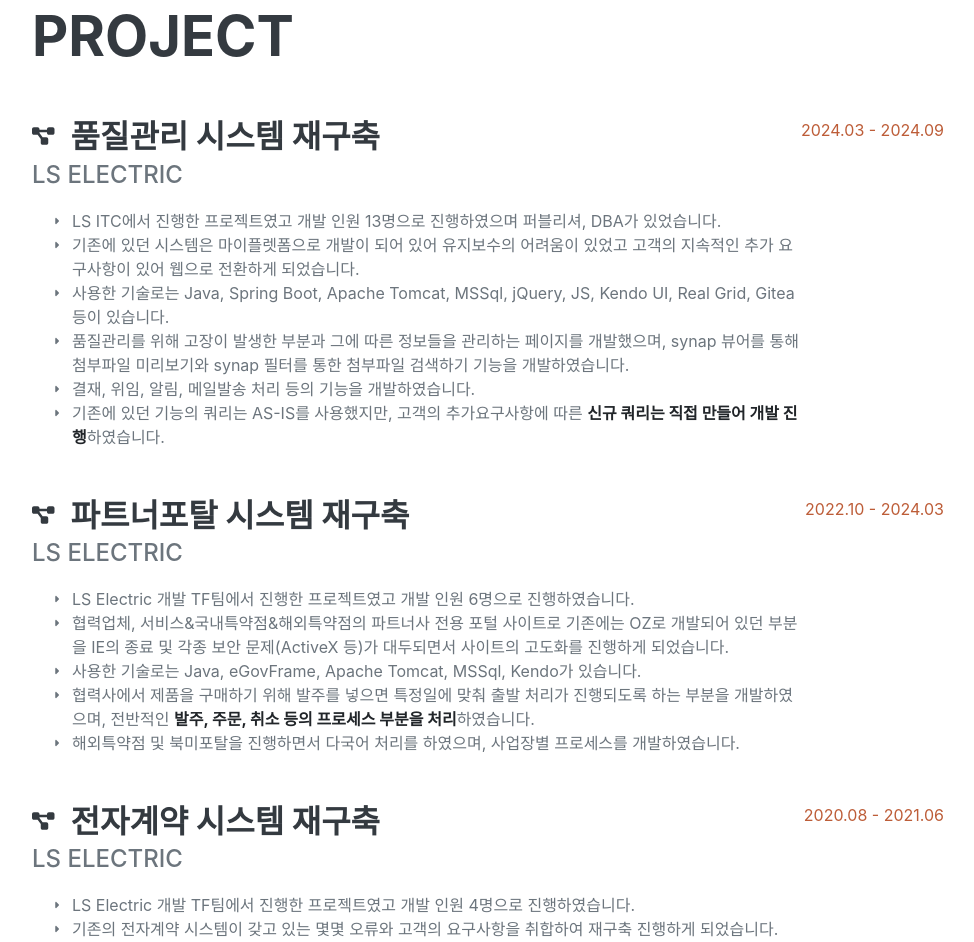
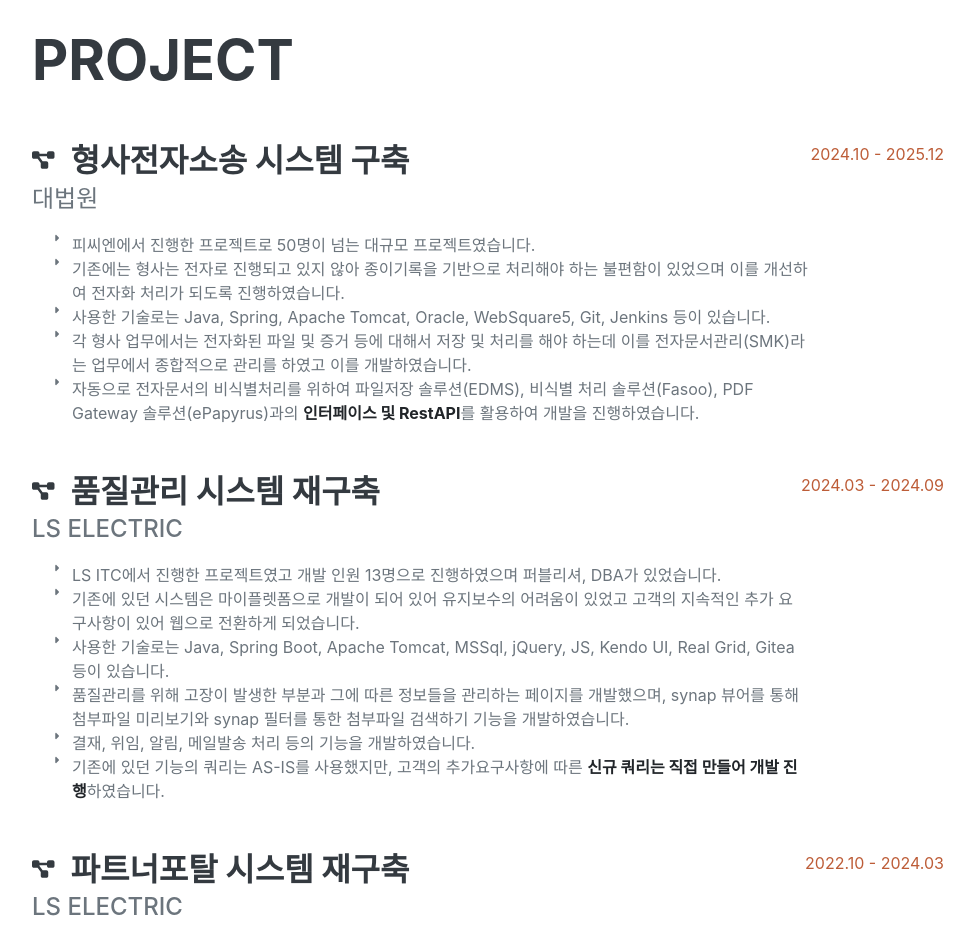
Before and after one commit to forestWork/forestwork.github.io, a plain HTML site: page index.html in a window 1280 px wide. Shown: the part 878-1820 px from the top of the page, without its empty margins (288-1262 px from the left). Drawn offline with nearby package versions, Linux system fonts and the light colour scheme; a web font is replaced by a local one.

Commit message:
Update index.html

```diff
--- a/index.html
+++ b/index.html
@@ -1,4 +1,4 @@
-<!DOCTYPE html>
+-/<!DOCTYPE html>
 <html lang="en">
     <head>
         <meta charset="utf-8" />
@@ -66,6 +66,20 @@
             <section class="resume-section" id="project">
                 <div class="resume-section-content">
                     <h2 class="mb-5">project</h2>
+                    <div class="d-flex flex-column flex-md-row justify-content-between mb-5">
+                        <div class="flex-grow-1">
+                            <h3 class="mb-0"><i class="fa-solid fa-diagram-project fa-2xs me-3"></i>형사전자소송 시스템 구축</h3>
+                            <div class="subheading mb-3">대법원</div>
+                            <ul class="fa-ul mb-0">
+                                <li><span class="fa-li"><i class="fa-solid fa-caret-right fa-2xs"></i></span>피씨엔에서 진행한 프로젝트로 50명이 넘는 대규모 프로젝트였습니다.</li>
+                                <li><span class="fa-li"><i class="fa-solid fa-caret-right fa-2xs"></i></span>기존에는 형사는 전자로 진행되고 있지 않아 종이기록을 기반으로 처리해야 하는 불편함이 있었으며 이를 개선하여 전자화 처리가 되도록 진행하였습니다.</li>
+                                <li><span class="fa-li"><i class="fa-solid fa-caret-right fa-2xs"></i></span>사용한 기술로는 Java, Spring, Apache Tomcat, Oracle, WebSquare5, Git, Jenkins 등이 있습니다.</li>
+                                <li><span class="fa-li"><i class="fa-solid fa-caret-right fa-2xs"></i></span>각 형사 업무에서는 전자화된 파일 및 증거 등에 대해서 저장 및 처리를 해야 하는데 이를 전자문서관리(SMK)라는 업무에서 종합적으로 관리를 하였고 이를 개발하였습니다.</li>
+                                <li><span class="fa-li"><i class="fa-solid fa-caret-right fa-2xs"></i></span>자동으로 전자문서의 비식별처리를 위하여 파일저장 솔루션(EDMS), 비식별 처리 솔루션(Fasoo), PDF Gateway 솔루션(ePapyrus)과의  <span class="text-dark fw-bold">인터페이스 및 RestAPI</span>를 활용하여 개발을 진행하였습니다.</li>
+                            </ul>
+                        </div>
+                        <div class="flex-shrink-0"><span class="text-primary">2024.10 - 2025.12</span></div>
+                    </div>
                     <div class="d-flex flex-column flex-md-row justify-content-between mb-5">
                         <div class="flex-grow-1">
                             <h3 class="mb-0"><i class="fa-solid fa-diagram-project fa-2xs me-3"></i>품질관리 시스템 재구축</h3>
```
